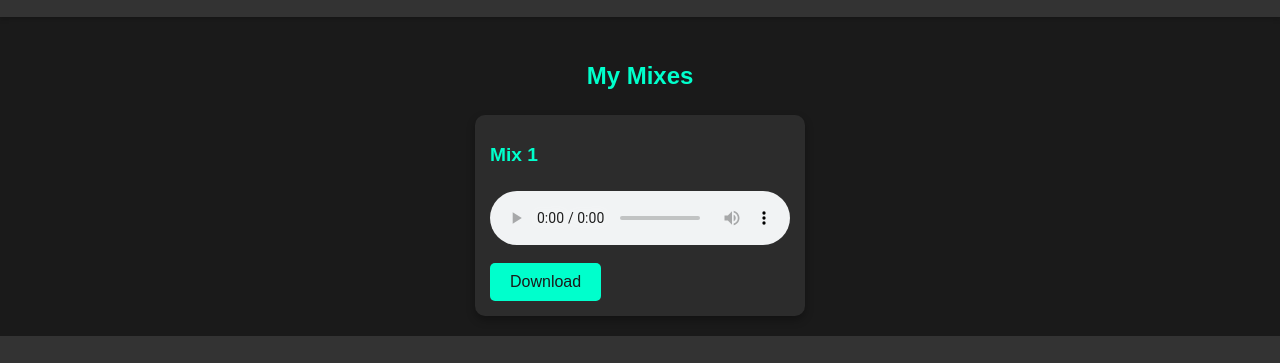
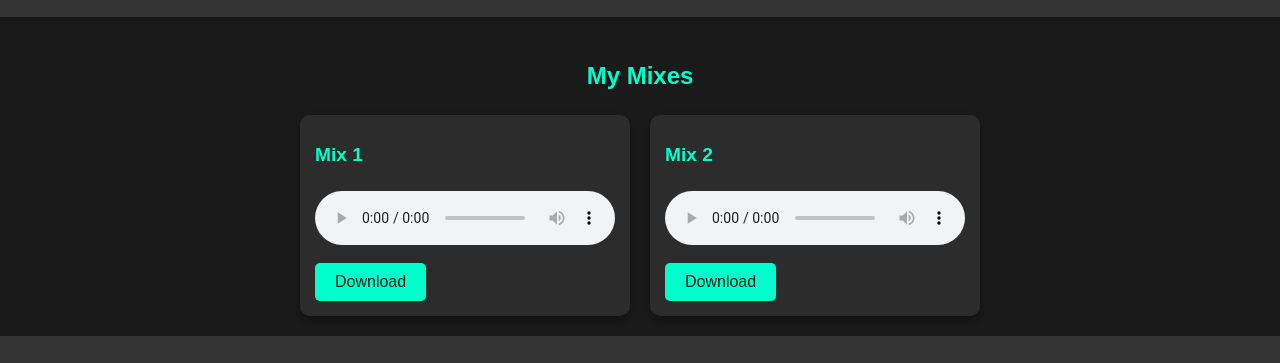
Before and after one commit to Crispin-m/crispin-m.github.io, a plain HTML site: page index.html in a window 1280 px wide. Shown: the part 74-437 px from the top of the page. Drawn offline with Linux system fonts and the light colour scheme.

Commit message:
added mix 2

```diff
--- a/index.html
+++ b/index.html
@@ -22,6 +22,14 @@
                 <button class="download-btn" onclick="window.location.href='trap.mp3'">Download</button>
             </div>
             <!-- Add more mixes as needed -->
+            <div class="mix">
+                <h3>Mix 2</h3>
+                <audio controls>
+                    <source src="Rise-Mix.mp3" type="audio/mp3">
+                    Your browser doesn’t support audio.
+                </audio>
+                <button class="download-btn" onclick="window.location.href='Rise-Mix.mp3'">Download</button>
+            </div>
         </div>
     </main>
     <footer>
```
